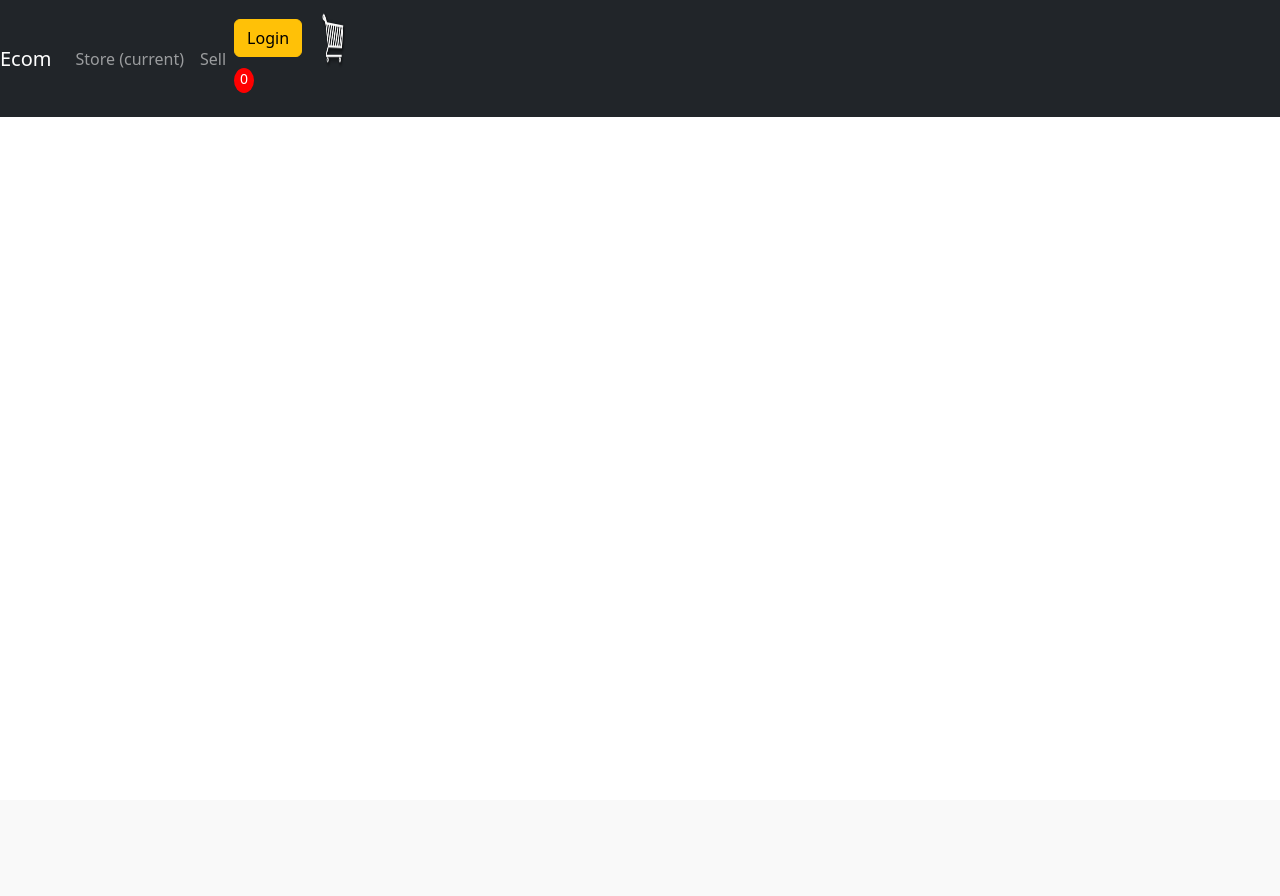
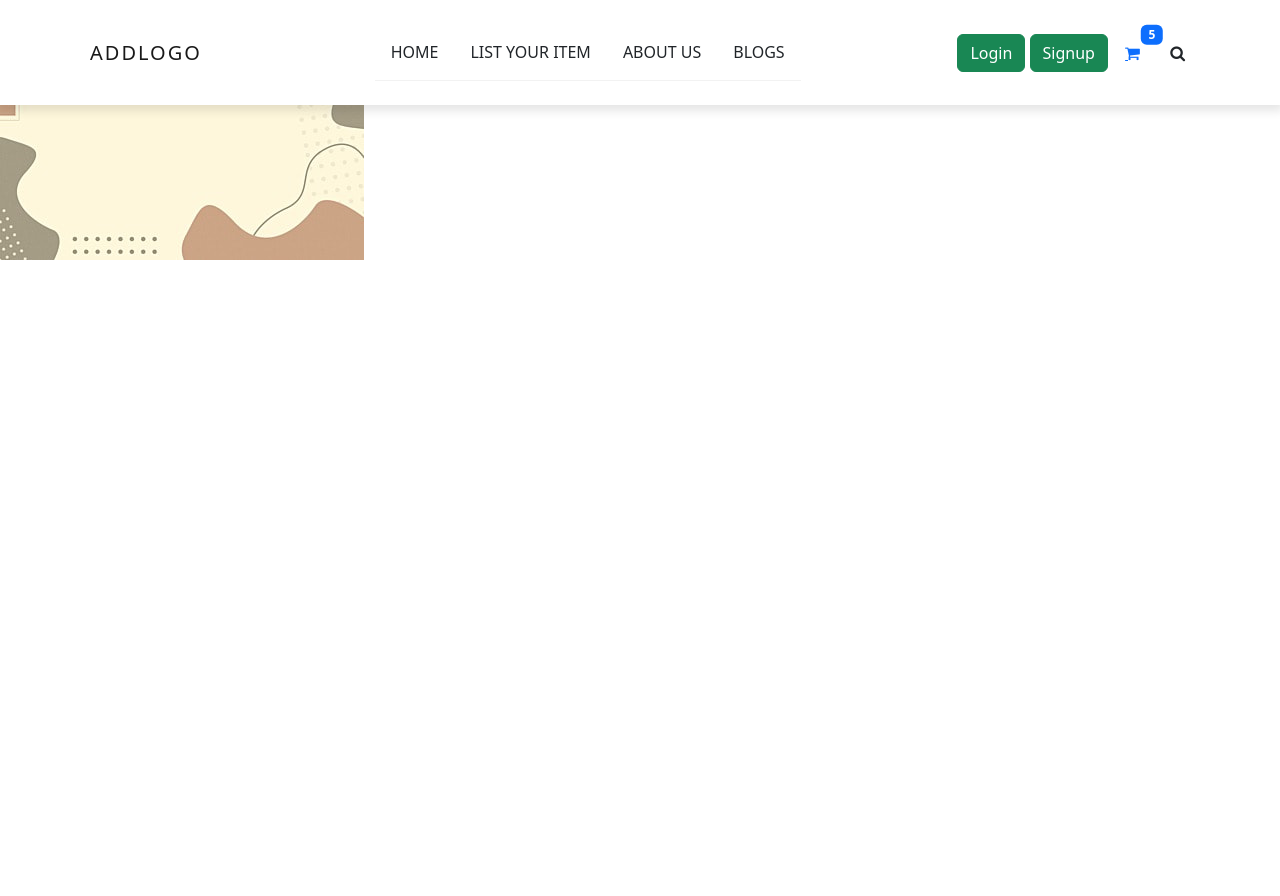
Before and after one commit to shreetiranjit/HamroBazaronSteriods, a Django app: page /store/ in a window 1280 px wide. Before the commit the page ends 117 px from the top, so only its background shows below. Run offline with Django 4.2, Linux system fonts and the light colour scheme; data that the repository does not hold is empty.

Commit message:
finalized frontend of nav bar and main store page.

```diff
--- a/static/css/cart.css
+++ b/static/css/cart.css
@@ -1,6 +1,7 @@
 
 #cart-icon{
 	width:25px;
+	height: 25px;
 	display: inline-block;
 	margin-left: 15px;
 }
--- a/static/css/checkout.css
+++ b/static/css/checkout.css
@@ -1,5 +1,5 @@
-.form-field{
+/* .form-field{
 	width:250px;
 	display: inline-block;
 	padding: 5px;
-}
+} */
--- a/static/css/footer.css
+++ b/static/css/footer.css
@@ -1,4 +1,4 @@
-.footer-dark {
+/* .footer-dark {
     padding:50px 0;
     color:#f0f9ff;
     background-color:#282d32;
@@ -86,4 +86,4 @@
     opacity:0.3;
     font-size:13px;
     margin-bottom:0;
-  }
+  } */
--- /dev/null
+++ b/static/css/item.css
@@ -0,0 +1 @@
+/* collection */
--- a/static/css/login.css
+++ b/static/css/login.css
@@ -1,4 +1,4 @@
-
+/*
 @import url('https://fonts.googleapis.com/css?family=Montserrat:400,800');
 
 * {
@@ -211,3 +211,6 @@ input {
 .container.right-panel-active .overlay-right {
 	transform: translateX(20%);
 }
+
+
+ */
--- /dev/null
+++ b/static/css/navbar.css
@@ -0,0 +1,18 @@
+.navbar{
+    -webkit-box-shadow: 0 3px 9px 3px rgba(0, 0, 0, 0.1);
+            box-shadow: 0 3px 9px 3px rgba(0, 0, 0, 0.1);
+    background-color: rgb(160, 255, 160);
+}
+.navbar-brand img{
+    width: 30px;
+}
+.navbar-brand span{
+    letter-spacing: 2px;
+    font-family: var(--lg-font);
+}
+.nav-link:hover{
+    color: var(--pink)!important;
+}
+.nav-item{
+    border-bottom: 0.5px solid rgba(0, 0, 0, 0.05);
+}
--- a/static/css/sell.css
+++ b/static/css/sell.css
@@ -1,4 +1,4 @@
-h1 {
+/* h1 {
     font-size: 15px;
     margin-top: 5px;
   }
@@ -8,4 +8,4 @@ h1 {
   }
 #description{
 
-}
+} */
--- a/static/css/store.css
+++ b/static/css/store.css
@@ -1,4 +1,20 @@
-body{
+
+.filter-button-group .btn:hover{
+    color: #fff!important;
+}
+.collection-list {
+	box-shadow: 0 4px 8px 0 rgba(0,0,0,0.2);
+}
+.collection-img span{
+    top: 20px;
+    right: 20px;
+    width: 46px;
+    height: 46px;
+    border-radius: 50%;
+}
+
+
+/* body{
 	background-color: hsl(0, 0%, 98%);
 }
 
@@ -37,16 +53,10 @@ h1,h2,h3,h4,h5,h6{
 	margin-top: 10px;
 }
 
-.btn{
-	border-radius: 0;
-}
 
 .row-image{
 	width: 100px;
 }
-
-
-
 
 .quantity{
 	display: inline-block;
@@ -58,4 +68,4 @@ h1,h2,h3,h4,h5,h6{
 
 .hidden{
 	display: none!important;
-}
+} */
--- a/templates/Navbar/navbar.html
+++ b/templates/Navbar/navbar.html
@@ -1,41 +1,44 @@
 {% load static %}
-<!DOCTYPE html>
-<html lang="en">
-<head>
-    <meta charset="UTF-8">
-    <meta http-equiv="X-UA-Compatible" content="IE=edge">
-    <meta name="viewport" content="width=device-width, initial-scale=1.0">
-    <link href="https://cdn.jsdelivr.net/npm/bootstrap@5.2.0-beta1/dist/css/bootstrap.min.css" rel="stylesheet" integrity="sha384-0evHe/X+R7YkIZDRvuzKMRqM+OrBnVFBL6DOitfPri4tjfHxaWutUpFmBp4vmVor" crossorigin="anonymous">
-    <title>Document</title>
-</head>
-<body>
-    <nav class="navbar navbar-expand-lg navbar-dark bg-dark">
-        <a class="navbar-brand" href="{% url 'store' %}">Ecom</a>
-        <button class="navbar-toggler" type="button" data-toggle="collapse" data-target="#navbarSupportedContent" aria-controls="navbarSupportedContent" aria-expanded="false" aria-label="Toggle navigation">
-          <span class="navbar-toggler-icon"></span>
+<nav class = "navbar navbar-expand-lg navbar-light bg-white py-4 fixed-top">
+  <div class = "container">
+      <a class = "navbar-brand d-flex justify-content-between align-items-center order-lg-0" href = "index.html">
+
+          <span class = "text-uppercase fw-lighter ms-2">Addlogo</span>
+      </a>
+
+      <div class = "order-lg-2 nav-btns">
+
+          <a href="/loginsignup" class="btn btn-success">Login</a>
+          <a href="/loginsignup" class="btn btn-success">Signup</a>
+          <button type = "button" class = "btn position-relative">
+            <a href="{% url 'cart' %}" class = "fa fa-shopping-cart"></a>
+            <span class = "position-absolute top-0 start-100 translate-middle badge bg-primary">5</span>
         </button>
+          <button type = "button" class = "btn position-relative">
+              <i class = "fa fa-search"></i>
+          </button>
+      </div>
 
-        <div class="collapse navbar-collapse" id="navbarSupportedContent">
-          <ul class="navbar-nav mr-auto">
-            <li class="nav-item active">
-              <a class="nav-link" href="{% url 'store' %}">Store <span class="sr-only">(current)</span></a>
-            </li>
-            <li class="nav-item active">
-              <a class="nav-link" href="{% url 'sell' %}">Sell </a>
-            </li>
+      <button class = "navbar-toggler border-0" type = "button" data-bs-toggle = "collapse" data-bs-target = "#navMenu">
+          <span class = "navbar-toggler-icon"></span>
+      </button>
 
-          </ul>
-          <div class="form-inline my-2 my-lg-0">
-               <a href="#"class="btn btn-warning">Login</a>
+      <div class = "collapse navbar-collapse order-lg-1" id = "navMenu">
+          <ul class = "navbar-nav mx-auto text-center">
+              <li class = "nav-item px-2 py-2">
+                  <a class = "nav-link text-uppercase text-dark" href = "{% url 'store'%}">home</a>
+              </li>
+              <li class = "nav-item px-2 py-2">
+                  <a class = "nav-link text-uppercase text-dark" href = "{% url 'sell' %}">List your item</a>
+              </li>
 
-               <a href="{% url 'cart' %}">
-                  <img  id="cart-icon" src="{% static 'images/cart.png' %}">
-              </a>
-              <p id="cart-total">0</p>
-
-          </div>
-        </div>
-      </nav>
-
-</body>
-</html>
+              <li class = "nav-item px-2 py-2">
+                  <a class = "nav-link text-uppercase text-dark" href = "#about">About us</a>
+              </li>
+              <li class = "nav-item px-2 py-2">
+                  <a class = "nav-link text-uppercase text-dark" href = "#blogs">Blogs</a>
+              </li>
+              </ul>
+      </div>
+  </div>
+</nav>
--- a/templates/store/main.html
+++ b/templates/store/main.html
@@ -5,16 +5,19 @@
     <meta charset="UTF-8">
     <meta http-equiv="X-UA-Compatible" content="IE=edge">
     <meta name="viewport" content="width=device-width, initial-scale=1.0">
-
     <title>HamroBazaronSteriods</title>
     <link href="https://cdn.jsdelivr.net/npm/bootstrap@5.2.0-beta1/dist/css/bootstrap.min.css" rel="stylesheet" integrity="sha384-0evHe/X+R7YkIZDRvuzKMRqM+OrBnVFBL6DOitfPri4tjfHxaWutUpFmBp4vmVor" crossorigin="anonymous">
-
+    <link rel="stylesheet" href="https://cdnjs.cloudflare.com/ajax/libs/font-awesome/4.7.0/css/font-awesome.min.css">
+{% block css %}
+{% endblock %}
 
     <link rel="stylesheet" type= "text/css" href="{% static 'css/store.css' %}">
     <link rel="stylesheet" type= "text/css" href="{% static 'css/cart.css' %}">
-    <link rel="stylesheet" type= "text/css" href="{% static 'css/checkout.css' %}">
+     <!--<link rel="stylesheet" type= "text/css" href="{% static 'css/checkout.css' %}">
     <link rel="stylesheet" type= "text/css" href="{% static 'css/footer.css' %}">
-    <link rel="stylesheet" type= "text/css" href="{% static 'css/sell.css' %}">
+    <link rel="stylesheet" type= "text/css" href="{% static 'css/sell.css' %}"> -->
+    <link rel="stylesheet" type= "text/css" href="{% static 'css/navbar.css' %}">
+
 
     <script type="text/javascript" >
         var user = '{{request.user}}'
@@ -39,14 +42,14 @@ var csrftoken = getToken('csrftoken');
 
 <body>
    {% include 'Navbar/navbar.html'%}
-    <div class="container">
+
         {% block content %}
 
         {% endblock content %}
 
 
 
-    </div>
+
     <!-- {% include 'Footer/footer.html'%} -->
     <script src="https://cdn.jsdelivr.net/npm/bootstrap@5.2.0-beta1/dist/js/bootstrap.bundle.min.js" integrity="sha384-pprn3073KE6tl6bjs2QrFaJGz5/SUsLqktiwsUTF55Jfv3qYSDhgCecCxMW52nD2" crossorigin="anonymous"></script>
     <script type="text/javascript" src= "{% static 'js/cart.js' %}"></script>
--- a/templates/store/store.html
+++ b/templates/store/store.html
@@ -1,10 +1,41 @@
 {% extends 'store/main.html' %}
 {% load static %}
 {% block content %}
-<div class="row">
+
+
+<header id = 'header' class  = 'vh-100'>
+  <img src= "{% static 'images/header-backgrounf.jpg'%}" alt="">
+</header>
+<section id = "collection" class = "py-5">
+  <div class = "container">
+      <div class = "row g-0">
+        {% for product in products %}
+          <div class = "collection-list mt-4 row gx-0 gy-3">
+              <div class = "col-md-6 col-lg-4 col-xl-3 p-2 best" style="box-shadow: 0 4px 8px 0 rgba(0, 26, 6, 0.2);">
+                  <div class = "collection-img position-relative">
+                    <img src = {{product.imageURL}} class = "w-100">
+                  </div>
+                  <div class = "text-center">
+
+                      <div class = "text-center">
+                        <p class = "text-capitalize mt-3 mb-1">{{product.name}}</p>
+                        <span class = "fw-bold d-block">Rs{{product.price }}</span>
+                        <button data-product ={{product.id}} data-action = "add" class = "btn btn-primary mt-3" style="border-radius: 20px ;background-color: rgb(3, 48, 3)">Add to Cart</button>
+                    </div>
+                  </div>
+              </div>
+              {% endfor %}
+
+
+
+          </div>
+      </div>
+  </div>
+</section>
+<!-- <div class="row">
   {% for product in products %}
   <div class="col-lg-4">
-    <img class="thumbnail" src="{{product.imageURL}}}" alt="" />
+    <img class="thumbnail" src="{{product.imageURL}}" alt="" />
     <div class="box-element product">
       <h6><strong>{{product.name}}</strong></h6>
       <hr />
@@ -17,5 +48,5 @@
     </div>
   </div>
   {% endfor %}
-</div>
+</div> -->
 {% endblock content %}
```
Also changed, not shown: store/admin.py (+4 -4 lines), templates/store/sell.html (+13 -20 lines), static/images/header-backgrounf.jpg (added), static/images/stewie_kH8Nu7T.png (added), templates/store/item.html (added).
